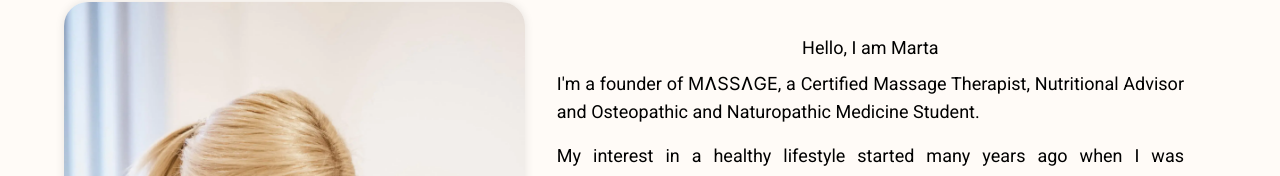
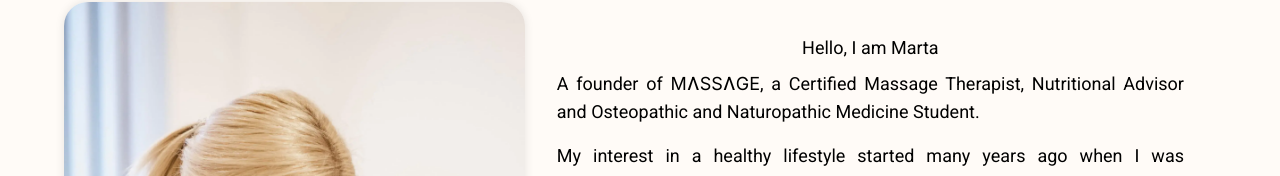
Before and after one commit to lbourke1234/massageTherapy, a Next.js app: page /about in a window 1280 px wide. Shown: the part 190-366 px from the top of the page. Built offline with nearby package versions, Linux system fonts and the light colour scheme.

Commit message:
about text change

```diff
--- a/src/app/pages/about/TextColumn.jsx
+++ b/src/app/pages/about/TextColumn.jsx
@@ -5,7 +5,7 @@ const TextColumn = () => {
     <div className="basis-full pt-4 h-auto cm1050:basis-3/5 text-justify cm1050:p-8 items-center justify-center flex-col flex">
       <h1 className="cmMobile:text-[1.2em] cm800:text-lg pb-2">Hello, I am Marta</h1>
       <p className="cmMobile:text-[1.2em] cm800:text-lg">
-        {`I'm a founder of `}
+        {`A founder of `}
         <span className="font-inter">MɅSSɅGE</span>
         {`, a Certified Massage Therapist,
         Nutritional Advisor and Osteopathic and Naturopathic Medicine Student.`}
```
